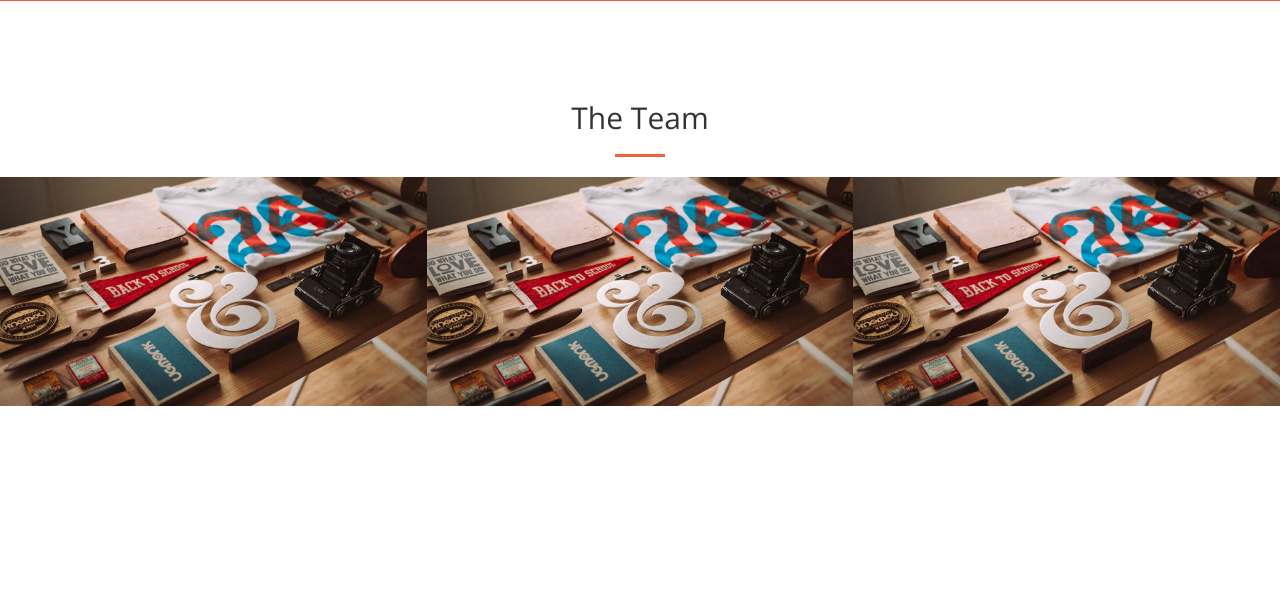
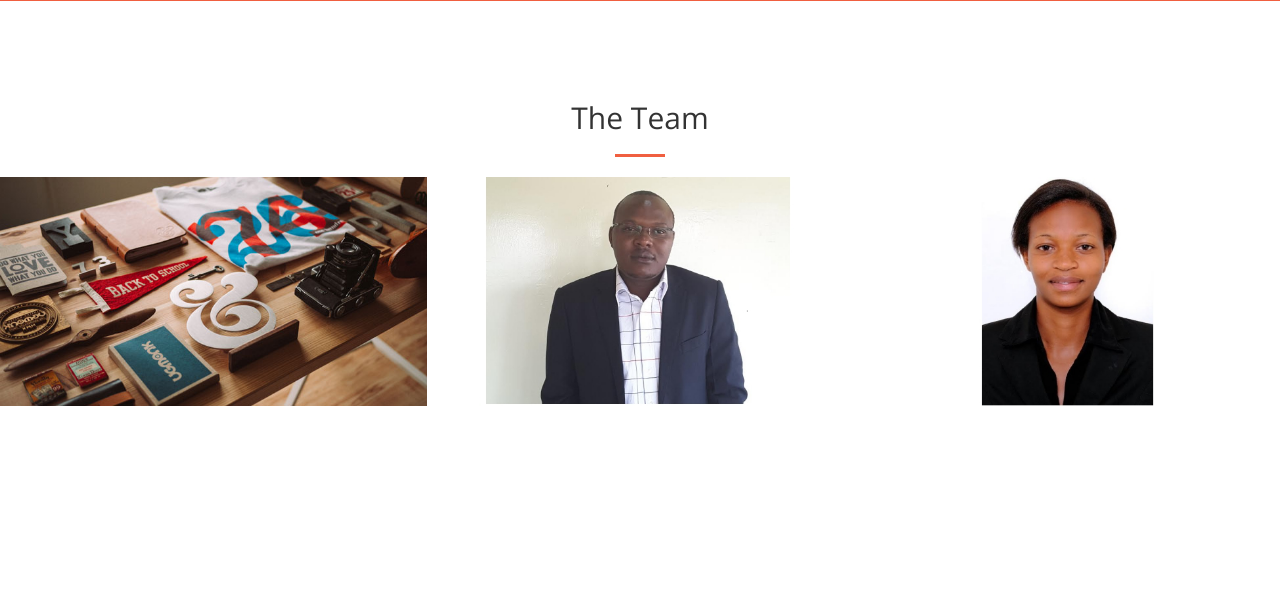
Before and after one commit to mboya/susefa, a PHP site: page / in a window 1280 px wide. Shown: the part 1621-2224 px from the top of the page. Run offline with PHP 8.4, Linux system fonts and the light colour scheme.

Commit message:
added photos

```diff
--- a/index.php
+++ b/index.php
@@ -148,7 +148,7 @@
                 </div>
                 <div class="col-lg-4 col-sm-6">
                     <a href="#" class="portfolio-box">
-                        <img src="img/portfolio/1.jpg" class="img-responsive" alt="">
+                        <img src="img/team/evans.jpg" class="img-responsive" alt="">
                         <div class="portfolio-box-caption">
                             <div class="portfolio-box-caption-content">
                                 <div class="project-category text-faded">
@@ -163,7 +163,7 @@
                 </div>
                 <div class="col-lg-4 col-sm-6">
                     <a href="#" class="portfolio-box">
-                        <img src="img/portfolio/1.jpg" class="img-responsive" alt="">
+                        <img src="img/team/larvinia.jpg" class="img-responsive" alt="">
                         <div class="portfolio-box-caption">
                             <div class="portfolio-box-caption-content">
                                 <div class="project-category text-faded">
```
Also changed, not shown: img/profile/evans.jpg (added), img/profile/larvinia.jpg (added), img/team/evans.jpg (added), img/team/larvinia.jpg (added).
